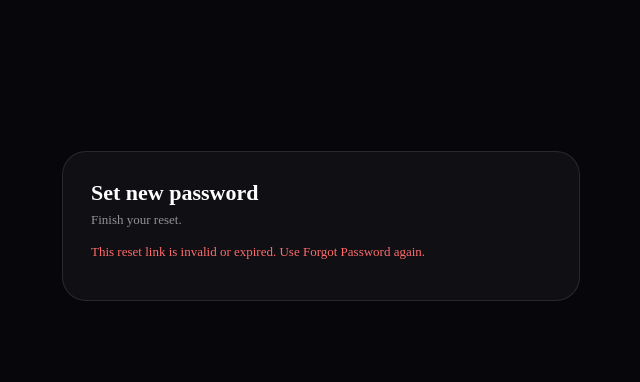
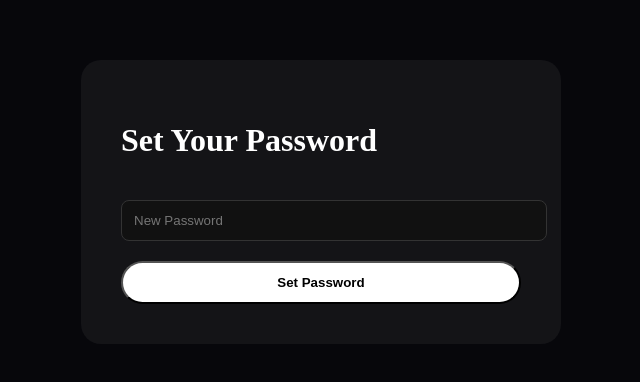
Before and after one commit to RiotBryant/broPORTAL, a Next.js app: page /reset-password in a window 1280 px wide. Shown: the part 198-580 px from the top of the page, without its empty margins (319-959 px from the left). Built offline with nearby package versions, Linux system fonts and the light colour scheme; no server answers.

Commit message:
Update page.tsx

```diff
--- a/app/reset-password/page.tsx
+++ b/app/reset-password/page.tsx
@@ -1,78 +1,89 @@
 "use client";
 
-import { useEffect, useState } from "react";
+import { useState } from "react";
 import { useRouter } from "next/navigation";
 import { supabase } from "@/lib/supabase/client";
 
-export default function ResetPasswordFromEmailLink() {
+export default function ResetPassword() {
   const router = useRouter();
-  const [newPassword, setNewPassword] = useState("");
-  const [ready, setReady] = useState(false);
+
+  const [password, setPassword] = useState("");
   const [loading, setLoading] = useState(false);
-  const [err, setErr] = useState<string | null>(null);
-  const [ok, setOk] = useState<string | null>(null);
+  const [message, setMessage] = useState("");
 
-  useEffect(() => {
-    // If the user arrived from a Supabase recovery link, a session gets established.
-    // We just verify that a session exists so updateUser can work.
-    (async () => {
-      const { data } = await supabase.auth.getSession();
-      if (!data.session) {
-        setErr("This reset link is invalid or expired. Use Forgot Password again.");
-        return;
-      }
-      setReady(true);
-    })();
-  }, []);
-
-  async function setPassword(e: React.FormEvent) {
+  async function handleSubmit(e: React.FormEvent) {
     e.preventDefault();
-    setErr(null);
-    setOk(null);
     setLoading(true);
 
-    const { error } = await supabase.auth.updateUser({ password: newPassword });
+    const { error } = await supabase.auth.updateUser({
+      password
+    });
 
     setLoading(false);
 
     if (error) {
-      setErr(error.message);
+      setMessage(error.message);
       return;
     }
 
-    setOk("Password updated. Redirecting...");
-    setTimeout(() => router.replace("/login"), 700);
+    setMessage("Password set successfully. Redirecting...");
+    setTimeout(() => {
+      router.push("/members");
+    }, 1500);
   }
 
-  const css = `
-    :root{color-scheme:dark;}
-    .page{min-height:100vh;background:#07070b;color:white;display:grid;place-items:center;padding:24px;}
-    .card{width:100%;max-width:460px;border-radius:24px;padding:28px;background:rgba(255,255,255,0.04);border:1px solid rgba(255,255,255,0.10);}
-    h1{margin:0 0 6px;font-size:22px;font-weight:800;}
-    p{margin:0 0 16px;font-size:13px;color:rgba(255,255,255,0.55);}
-    .input{width:100%;padding:12px 14px;margin-bottom:12px;border-radius:12px;border:1px solid rgba(255,255,255,0.15);background:rgba(255,255,255,0.06);color:white;}
-    .btn{width:100%;border-radius:999px;padding:12px 14px;font-size:14px;font-weight:800;border:none;cursor:pointer;background:#ffffff;color:#000;}
-    .ok{margin:0 0 12px;font-size:13px;color:rgba(170,255,200,0.9);}
-    .err{margin:0 0 12px;font-size:13px;color:#ff6b6b;}
-  `;
+  return (
+    <div style={{
+      minHeight: "100vh",
+      display: "flex",
+      alignItems: "center",
+      justifyContent: "center",
+      background: "#07070b",
+      color: "white"
+    }}>
+      <form onSubmit={handleSubmit} style={{
+        width: 400,
+        padding: 40,
+        borderRadius: 20,
+        background: "rgba(255,255,255,0.05)"
+      }}>
+        <h1>Set Your Password</h1>
 
-  return (
-    <div className="page">
-      <style>{css}</style>
-      <div className="card">
-        <h1>Set new password</h1>
-        <p>Finish your reset.</p>
+        <input
+          type="password"
+          placeholder="New Password"
+          required
+          value={password}
+          onChange={(e) => setPassword(e.target.value)}
+          style={{
+            width: "100%",
+            padding: 12,
+            marginTop: 20,
+            borderRadius: 8,
+            border: "1px solid #333",
+            background: "#111",
+            color: "white"
+          }}
+        />
 
-        {ok && <div className="ok">{ok}</div>}
-        {err && <div className="err">{err}</div>}
+        <button
+          type="submit"
+          disabled={loading}
+          style={{
+            width: "100%",
+            padding: 12,
+            marginTop: 20,
+            borderRadius: 999,
+            background: "white",
+            color: "black",
+            fontWeight: 600
+          }}
+        >
+          {loading ? "Saving..." : "Set Password"}
+        </button>
 
-        {ready && (
-          <form onSubmit={setPassword}>
-            <input className="input" type="password" value={newPassword} onChange={(e) => setNewPassword(e.target.value)} placeholder="New password" required />
-            <button className="btn" disabled={loading}>{loading ? "Saving..." : "Save password"}</button>
-          </form>
-        )}
-      </div>
+        {message && <p style={{ marginTop: 20 }}>{message}</p>}
+      </form>
     </div>
   );
 }
```
